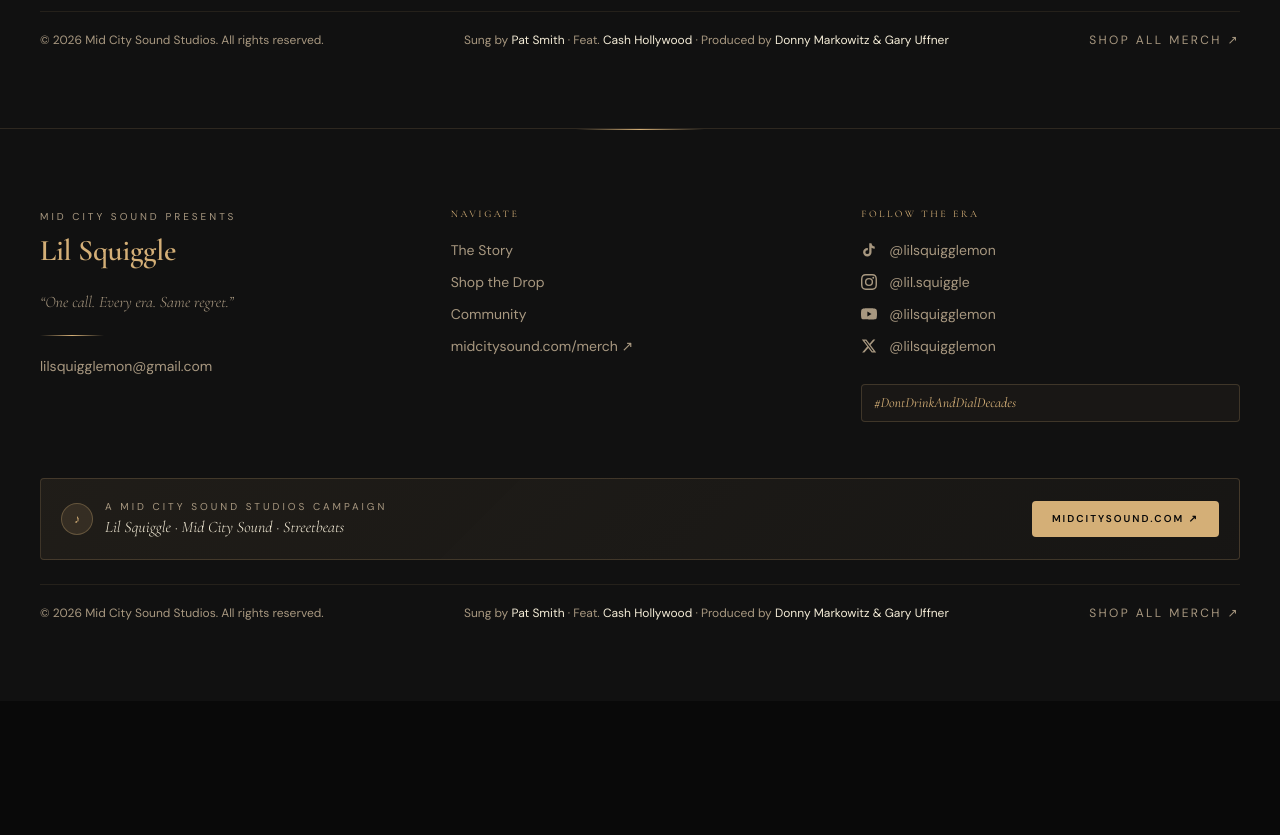
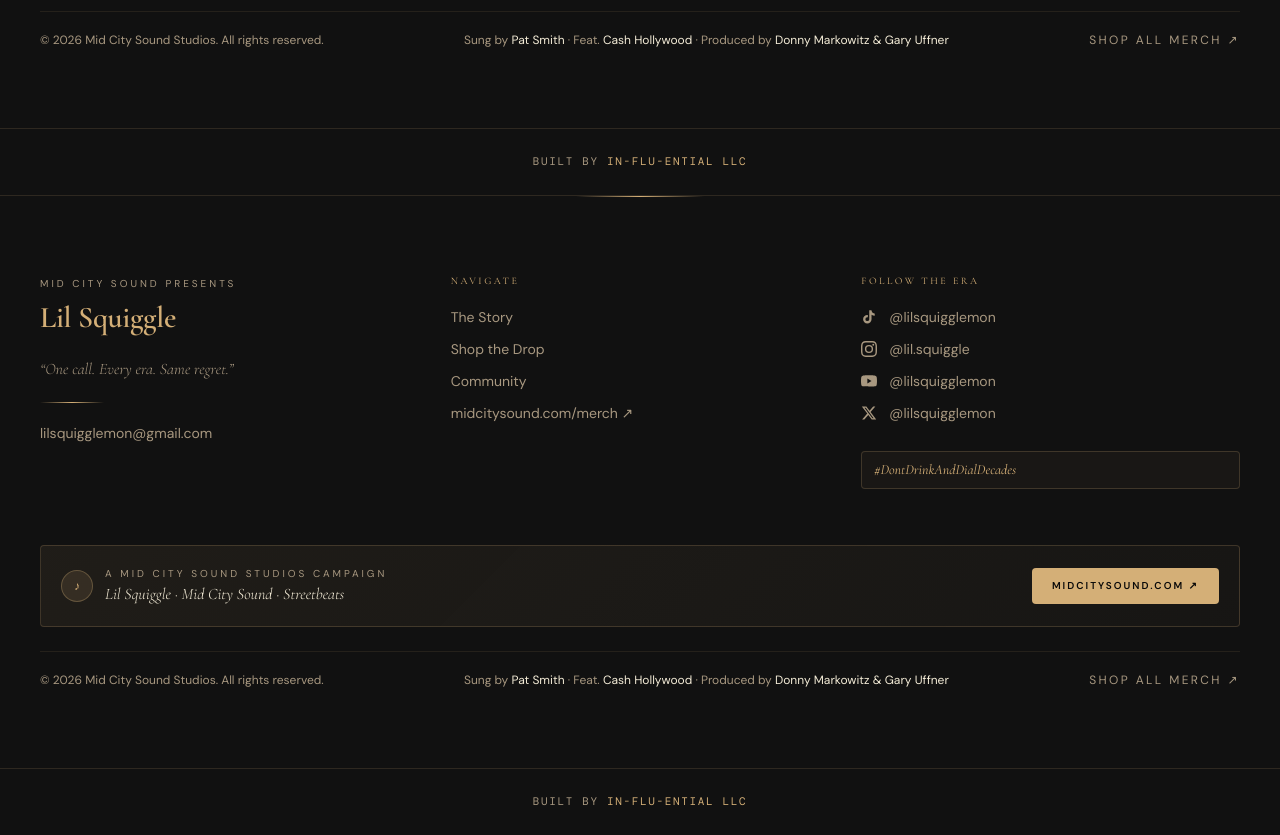
Before and after one commit to flu-wop/lilsquiggle, a Next.js app: page / in a window 1280 px wide. Shown: the part 5740-6575 px from the top of the page. Before the commit the page ends 6441 px from the top, so only its background shows below. Built offline with nearby package versions, Linux system fonts and the light colour scheme.

Commit message:
Add IN-FLU-ENTIAL LLC built-by credit to footer

```diff
--- /dev/null
+++ b/src/components/layout/BuiltBySignature.tsx
@@ -0,0 +1,24 @@
+// src/components/layout/BuiltBySignature.tsx
+export function BuiltBySignature() {
+  return (
+    <div className="w-full py-6" style={{ borderTop: '1px solid rgba(212,175,119,0.15)' }}>
+      <p
+        className="text-center text-[11px] tracking-[0.15em] font-mono"
+        style={{ color: 'var(--color-mist)' }}
+      >
+        BUILT BY{" "}
+        <a
+          href="https://in-flu-ential.vercel.app"
+          target="_blank"
+          rel="noopener noreferrer"
+          className="transition-colors duration-200"
+          style={{ color: 'var(--color-gold)' }}
+          onMouseEnter={(e) => ((e.target as HTMLElement).style.color = 'var(--color-gold-light)')}
+          onMouseLeave={(e) => ((e.target as HTMLElement).style.color = 'var(--color-gold)')}
+        >
+          IN-FLU-ENTIAL LLC
+        </a>
+      </p>
+    </div>
+  );
+}
--- a/src/components/layout/Footer.tsx
+++ b/src/components/layout/Footer.tsx
@@ -1,6 +1,7 @@
 'use client'
 
 import Link from 'next/link'
+import { BuiltBySignature } from './BuiltBySignature'
 
 const socialLinks = [
   {
@@ -213,6 +214,8 @@ export default function Footer() {
           </a>
         </div>
       </div>
+
+      <BuiltBySignature />
     </footer>
   )
 }
```
